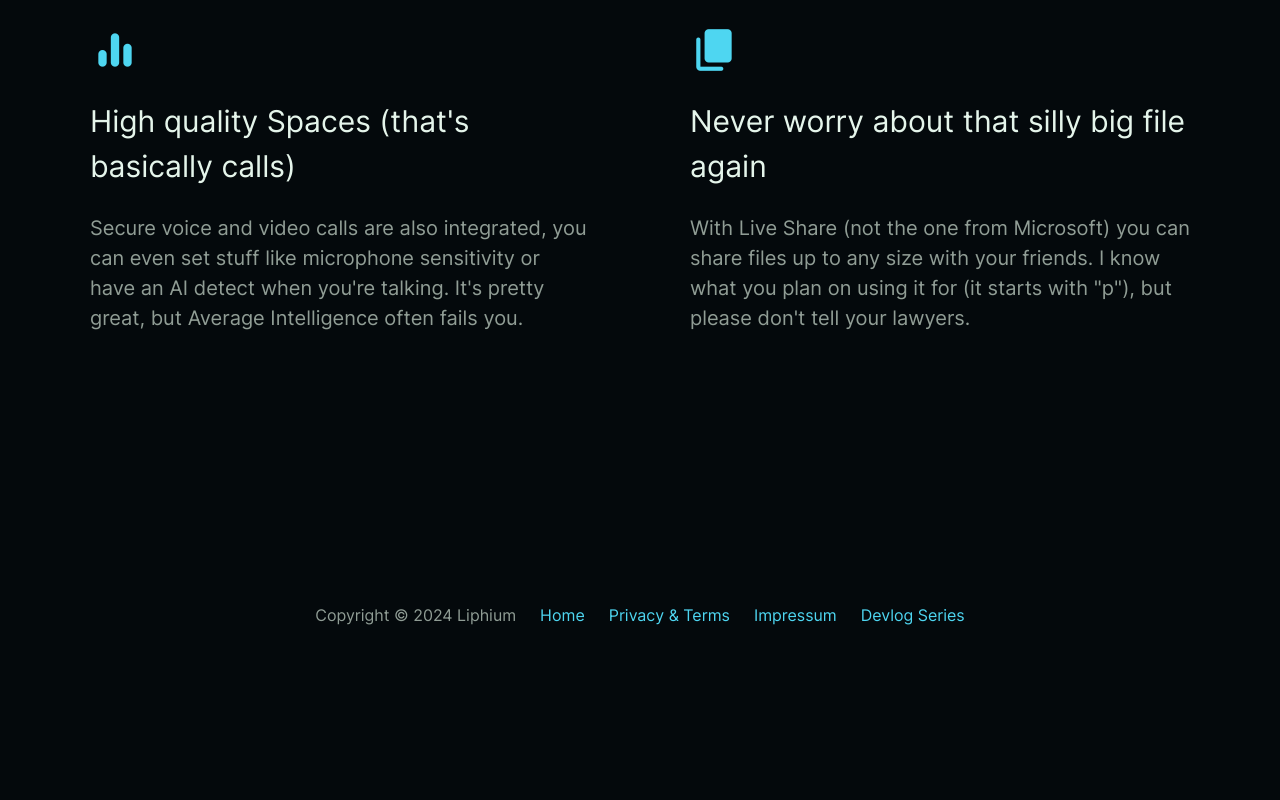
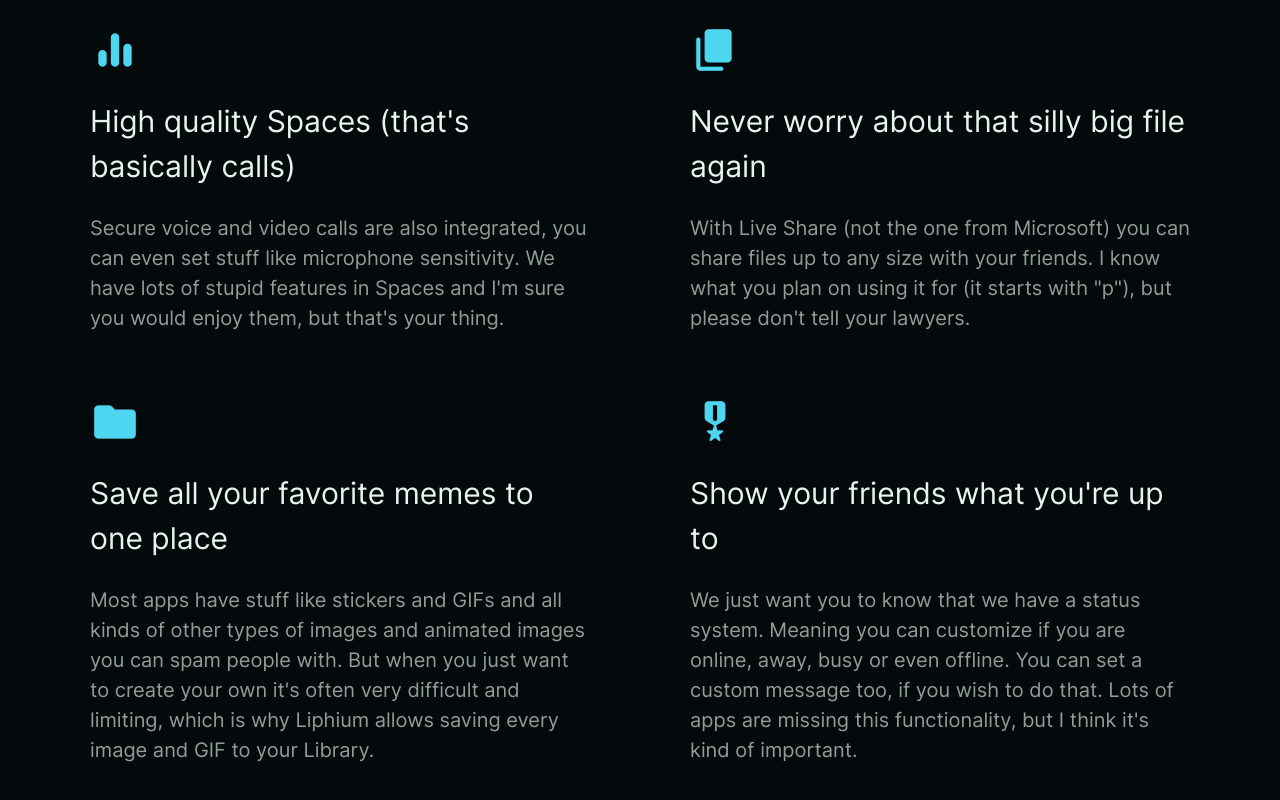
Before and after one commit to Liphium/liphium.app, a SvelteKit app: page / in a window 1280 px wide. Shown: the part 1534-2334 px from the top of the page. Before the commit the page ends 2191 px from the top, so only its background shows below. Built offline with nearby package versions, Linux system fonts and the light colour scheme.

Commit message:
Update to the privacy policy (and latest features)

```diff
--- a/src/routes/+page.svelte
+++ b/src/routes/+page.svelte
@@ -41,7 +41,7 @@
 		<div class="spacer"></div>
 		<div class="description">
 			<button class="secondary-action-button">Features</button>
-			<button class="action-button">Join alpha</button>
+			<button class="action-button">Download</button>
 		</div>
 	</div>
 </div>
@@ -98,8 +98,8 @@
 			<p>High quality Spaces (that's basically calls)</p>
 			<p class="secondary">
 				Secure voice and video calls are also integrated, you can even set stuff like microphone
-				sensitivity or have an AI detect when you're talking. It's pretty great, but Average
-				Intelligence often fails you.
+				sensitivity. We have lots of stupid features in Spaces and I'm sure you would enjoy them,
+				but that's your thing.
 			</p>
 		</div>
 		<div class="desc">
@@ -109,6 +109,30 @@
 				With Live Share (not the one from Microsoft) you can share files up to any size with your
 				friends. I know what you plan on using it for (it starts with "p"), but please don't tell
 				your lawyers.
+			</p>
+		</div>
+	</div>
+
+	<div class="spacer-gap"></div>
+
+	<div class="row aos">
+		<div class="desc">
+			<span class="material-symbols">folder</span>
+			<p>Save all your favorite memes to one place</p>
+			<p class="secondary">
+				Most apps have stuff like stickers and GIFs and all kinds of other types of images and
+				animated images you can spam people with. But when you just want to create your own it's
+				often very difficult and limiting, which is why Liphium allows saving every image and GIF to
+				your Library.
+			</p>
+		</div>
+		<div class="desc">
+			<span class="material-symbols">military_tech</span>
+			<p>Show your friends what you're up to</p>
+			<p class="secondary">
+				We just want you to know that we have a status system. Meaning you can customize if you are
+				online, away, busy or even offline. You can set a custom message too, if you wish to do
+				that. Lots of apps are missing this functionality, but I think it's kind of important.
 			</p>
 		</div>
 	</div>
@@ -133,23 +157,6 @@
 		}
 	}
 
-	.footer {
-		color: var(--sec-text);
-		display: flex;
-		justify-content: center;
-		gap: var(--section-spacing);
-		flex-direction: row;
-
-		a {
-			color: var(--accent);
-			text-decoration: none;
-
-			&:hover {
-				text-decoration: underline;
-			}
-		}
-	}
-
 	.leave-alone {
 		display: flex;
 		justify-content: center;
@@ -161,22 +168,6 @@
 		font-size: 50px;
 		color: var(--text);
 		transition: transform 0.5s ease;
-	}
-
-	.header {
-		font-size: 50px;
-		color: var(--text);
-		text-align: center;
-		transition: transform 0.5s ease;
-		transform: translateY(200px);
-	}
-
-	.header-small {
-		font-size: 30px;
-		color: var(--sec-text);
-		text-align: center;
-		transition: transform 0.5s ease;
-		transform: translateY(200px);
 	}
 
 	.center-maxwidth {
@@ -298,18 +289,6 @@
 	}
 
 	@media screen and (max-width: 650px) {
-		.gradient {
-			font-size: 40px;
-		}
-
-		.header {
-			font-size: 40px;
-		}
-
-		.header-small {
-			font-size: 20px;
-		}
-
 		.main .leave-alone {
 			transform: scale(0.6);
 			height: 100px;
@@ -321,23 +300,6 @@
 	}
 
 	@media screen and (max-width: 400px) {
-		.gradient {
-			padding: 0 0 2rem 0;
-			font-size: 40px;
-		}
-
-		.header {
-			font-size: 40px;
-		}
-
-		.header-small {
-			font-size: 20px;
-		}
-
-		.spacer-top {
-			height: 1rem;
-		}
-
 		.main .leave-alone {
 			transform: scale(0.4);
 			height: 100px;
--- a/src/routes/legal/+page.svelte
+++ b/src/routes/legal/+page.svelte
@@ -2,7 +2,7 @@
 	<div class="policy">
 		<h1>Liphium's Privacy Policy & Terms of Service</h1>
 		<p>
-			<strong>Effective: 16.04.2024, last updated: 16.04.2024</strong> <br />
+			<strong>Effective: 24.04.2024, last updated: 24.04.2024</strong> <br />
 			Your privacy and security matters to us, which is why we collect only minimal amounts of information
 			that are needed to enhance user experience and help us better understand how Liphium is used within
 			our network of self-hosted servers anyone can host. If you've got any further questions, just go
@@ -94,7 +94,9 @@
 				and make the app better for everyone. We will never collect any information without your
 				consent. The Liphium app may also make requests to
 				<a href="https://github.com">GitHub</a> to check for updates and may also download the latest
-				release from there. Their privacy policy safeguards this usage.
+				release from there. Their privacy policy safeguards this usage. We also make regular requests
+				to this page you are on right now or our Services to check if you have accepted our agreements
+				(like the Terms of Service and the Privacy Policy) or if there are some news you might've missed.
 			</li>
 			<li>
 				<strong>On liphium.com and other websites we own.</strong> This encompasses the entirety of
```
